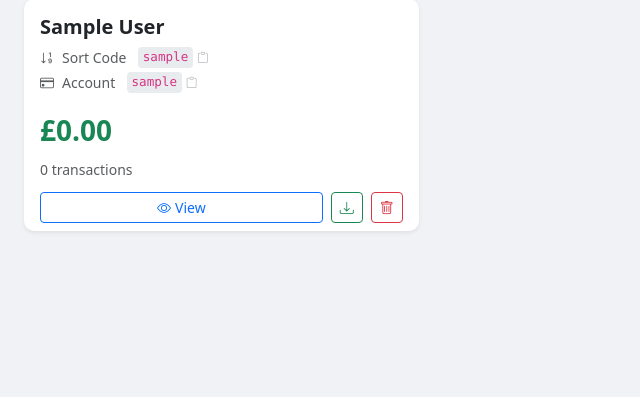
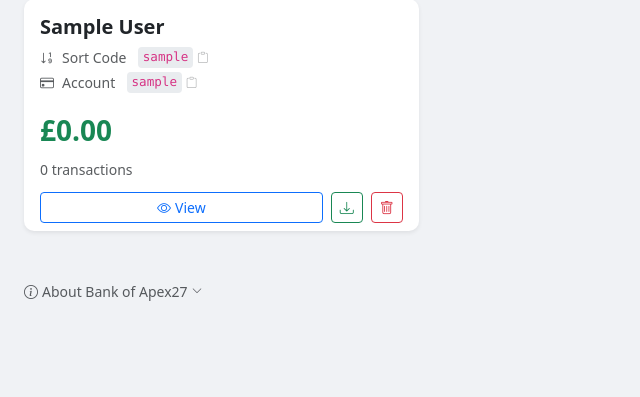
Before and after one commit to james-apex27/bank, a Flask app: page / in a window 1280 px wide. Shown: the part 153-550 px from the top of the page, without its empty margins (0-640 px from the left). Run offline with Flask 3, Linux system fonts and the light colour scheme; the visitor is signed in with stand-in values (Sample User, id 1); data comes from the database, SQL or seed files in the repository; data that the repository does not hold is empty.

Commit message:
Add collapsible About section to dashboard
Adds a four-paragraph description of Bank of Apex27 to the dashboard,
collapsed by default so it stays out of the way during normal use.
Covers the simulator's purpose, account/format setup, incremental
export tracking, and the two-way BACS round-trip flow.

Co-Authored-By: Claude Sonnet 4.6 <noreply@anthropic.com>

```diff
--- a/templates/dashboard.html
+++ b/templates/dashboard.html
@@ -83,6 +83,53 @@
 </div>
 {% endif %}
 
+<!-- About Panel -->
+<div class="mt-5 mb-2">
+  <a class="text-muted text-decoration-none small d-inline-flex align-items-center gap-1"
+     data-bs-toggle="collapse" href="#aboutPanel" role="button">
+    <i class="bi bi-info-circle"></i> About Bank of Apex27
+    <i class="bi bi-chevron-down" style="font-size:.75em;"></i>
+  </a>
+</div>
+<div class="collapse" id="aboutPanel">
+  <div class="card shadow-sm border-0 mb-4">
+    <div class="card-body p-4" style="max-width: 860px;">
+      <h5 class="fw-semibold mb-3"><i class="bi bi-bank2 me-2 text-primary"></i>What is Bank of Apex27?</h5>
+      <p class="mb-3">
+        Bank of Apex27 is a self-contained bank simulator built specifically for testing Apex27's bank file
+        import and export features. Rather than connecting to a real bank during development and testing,
+        you can create fictional bank accounts here, populate them with transactions that mimic real-world
+        activity — rent payments, holding deposits, security deposits, refunds — and generate the exact
+        file formats that Apex27 expects to receive.
+      </p>
+      <p class="mb-3">
+        Each account is assigned a randomly generated sort code and account number and is tied to one of
+        three supported bank formats: <strong>Barclays</strong>, <strong>NatWest</strong>, or
+        <strong>Sage</strong>. The bank type determines the CSV structure used when exporting a statement,
+        ensuring the file Apex27 imports matches the format it has been configured to handle for that bank.
+        Transactions can be added manually with a date, description, amount, reference, and type — giving
+        you full control over the test data without needing a live banking connection.
+      </p>
+      <p class="mb-3">
+        The export system tracks which transactions have already been sent to Apex27. Each time you download
+        a statement, only the new, un-exported transactions are included, and they are automatically marked
+        as exported afterwards. This mirrors how a real bank feed works, allowing you to test incremental
+        imports rather than re-importing the same data every time. Individual transactions can be reset if
+        you need to re-run a specific test.
+      </p>
+      <p class="mb-0">
+        The simulator also supports the reverse flow. When Apex27 generates a BACS payment file — for
+        example, to pay out to landlords — you can upload that file here via the
+        <a href="{{ url_for('import_bacs') }}">Import BACS</a> page. The simulator will match each payment
+        row to the corresponding account by sort code and account number and apply the transaction
+        automatically. Any rows that do not match an existing account are shown separately so you can
+        identify gaps in your test setup. Together, these two flows let you verify the complete round-trip:
+        money coming in to Apex27 via statement import, and money going out via BACS export.
+      </p>
+    </div>
+  </div>
+</div>
+
 <!-- Create Account Modal -->
 <div class="modal fade" id="createModal" tabindex="-1">
   <div class="modal-dialog modal-dialog-centered">
```
